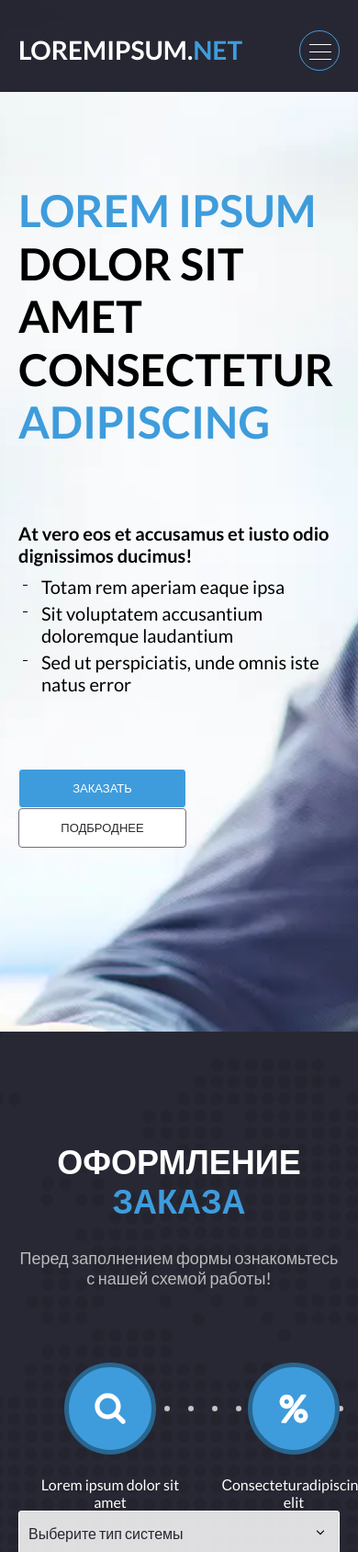
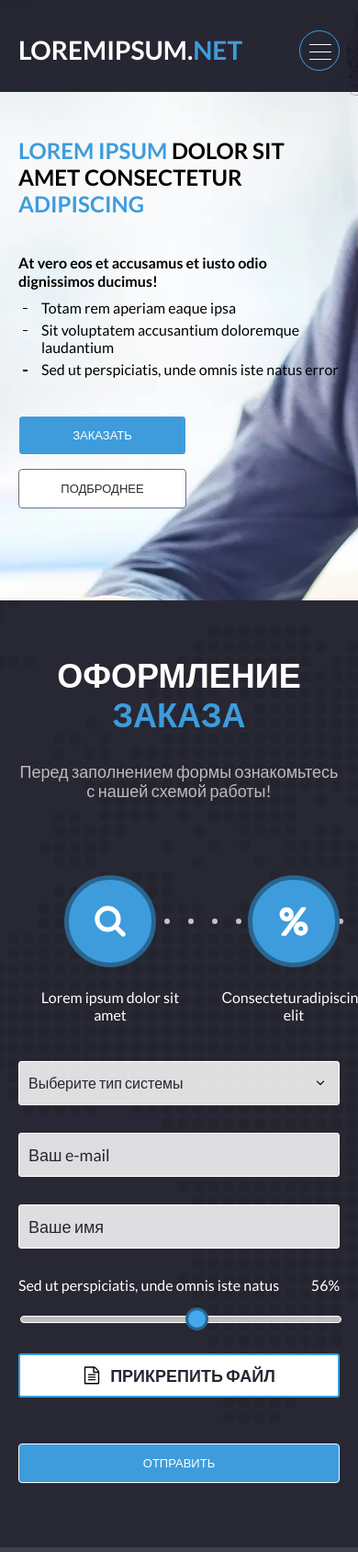
Before and after one commit to DmitryPash/SoftCorp, a website: page src/index.html in a window 390 px wide. Shown: the top 1688 px of the page at 92% size. Drawn offline with nearby package versions, Linux system fonts and the light colour scheme; files that its build step writes are made by us from their sources; files whose address does not match are found by name.

Commit message:
response renew
response renew

```diff
--- a/src/index.html
+++ b/src/index.html
@@ -11,15 +11,15 @@
           <div class="main-screen__list-title">
             At vero eos et accusamus et iusto odio dignissimos ducimus!
           </div>
-          <ul>
-            <li>Totam rem aperiam eaque ipsa</li>
-            <li>Sit voluptatem accusantium doloremque laudantium</li>
-            <li>Sed ut perspiciatis, unde omnis iste natus error</li>
+          <ul class="main-screen__list-ul">
+            <li class="main-screen__list-li">Totam rem aperiam eaque ipsa</li>
+            <li class="main-screen__list-li">Sit voluptatem accusantium doloremque laudantium</li>
+            <li class="main-screen__list-li">Sed ut perspiciatis, unde omnis iste natus error</li>
           </ul>
         </div>
         <div class="main-screen__btns">
           <div class="ui-btn main-screen-btn">заказать</div>
-          <div class="ui-btn ui-btn-more main-screen-btn">подброднее</div>
+          <div class="ui-btn ui-btn_more main-screen-btn">подброднее</div>
         </div>
       </div>
     </div>
@@ -81,7 +81,7 @@
           <div class="row rg30">
             <div class="col-md-4">
               <div class="select-menu">
-                <input type="hidden" class="selected-options" value="">
+                <input type="hidden" class="selected-options" value="" name="sistemType">
                 <div class="select">
                   <span>Выберите тип системы</span>
                   <svg class="select__icon">
@@ -106,17 +106,17 @@
             </div>
             <div class="col-md-4">
               <div class="ui-field">
-                <input type="email" placeholder="Ваш e-mail" class="ui-field__input">
+                <input type="email" name="email" placeholder="Ваш e-mail" class="ui-field__input">
               </div>
             </div>
             <div class="col-md-4">
               <div class="ui-field">
-                <input type="text" placeholder="Ваше имя" class="ui-field__input">
+                <input type="text" name="firstname" placeholder="Ваше имя" class="ui-field__input">
               </div>
             </div>
             <div class="col-md-8">
               <div class="ui-field-range">
-                <label class="ui-field-range__header" for="field-range">
+                <label class="ui-field-range__header" for="range">
                   <div class="ui-field-range__title">
                     Sed ut perspiciatis, unde omnis iste natus
                   </div>
@@ -124,7 +124,7 @@
                    <span class="ui-field-range__value-num">75</span>%
                   </div>
                 </label>
-                <input type="range" min="1" max="100" value="56" name="field-range" id="field-range" class="ui-field-range__input">
+                <input type="range" min="1" max="100" value="56" name="range" id="range" class="ui-field-range__input">
               </div>
             </div>
             <div class="col-md-4">
@@ -135,7 +135,7 @@
                   </svg>
                   прикрепить файл
                 </label>
-                <input type="file" id="field_file" name="field_file" class="ui-field-file__input"></input>
+                <input type="file" name="file" id="field_file" name="field_file" class="ui-field-file__input"></input>
               </div>
             </div>
           </div>
--- a/src/scss/base/_UI.scss
+++ b/src/scss/base/_UI.scss
@@ -22,7 +22,7 @@
         transform: translate3d(3px, -3px, -3px);
         box-shadow: -3px 3px 10px 0px $blue;
     }
-    &-more {
+    &_more {
         background-color: #fff;
         color: #2A2B30;
         border-color: #6F6D7B;
--- a/src/scss/layout/_main-screen.scss
+++ b/src/scss/layout/_main-screen.scss
@@ -4,6 +4,9 @@
     background-repeat: no-repeat;
     background-position: top;
     background-size: cover;
+     @media(max-width:768px) {
+            padding: 150px 0px 100px 0px;
+        }
     &-wrapper {
         max-width: 780px;
     }
@@ -13,24 +16,44 @@
         font-weight: 700;
         color: #000;
         margin-bottom: 80px;
+         @media(max-width:1024px) {
+                font-size: rem(42);
+            }
+         @media(max-width:576px) {
+                font-size: rem(38);
+            }
+         @media(max-width:400px) {
+                font-size: rem(24);
+                margin-bottom: 40px;
+            }
     }
     &__list {
         color: #000;
         margin-bottom: 80px;
+         @media(max-width:1024px) {
+                margin-bottom: 40px;
+            }
         &-title {
             font-size: rem(20);
             font-weight: 700;
             margin-bottom: 10px;
+             @media(max-width:576px) {
+                    font-size: rem(16);
+                }
         }
-        ul {
+        &-ul {
             padding-left: 25px;
-            li {
+        }
+        &-li{
                 position: relative;
                 margin-bottom: 5px;
                 font-weight: 400;
                 font-size: rem(20);
+                 @media(max-width:576px) {
+                        font-size: rem(16);
+                    }
             }
-            li::before {
+            &-li::before {
                 content: "";
                 display: inline-block;
                 position: absolute;
@@ -40,7 +63,6 @@
                 height: 1.5px;
                 background-color: #000;
             }
-        }
     }
     &__btns {
         line-height: 0;
@@ -48,8 +70,16 @@
     &-btn {
         max-width: 183px;
         margin-right: 30px;
+         @media(max-width:450px) {
+                display: block;
+                margin-right: 0;
+                margin-bottom: 15px;
+            }
         &:last-child {
             margin-right: 0;
+             @media(max-width:450px) {
+                    margin-bottom: 0px;
+                }
         }
     }
 }
--- a/src/scss/layout/_ordering.scss
+++ b/src/scss/layout/_ordering.scss
@@ -4,6 +4,9 @@
     background-repeat: no-repeat;
     background-position: center;
     background-size: cover;
+     @media(max-width:768px) {
+            padding: 60px 0px 70px 0px;
+        }
     &-header {
         text-align: center;
         margin-bottom: 80px;
@@ -13,8 +16,12 @@
             margin-bottom: 50px;
         }
         &__submit {
-            max-width: 300px;
-
+            display: block;
+            max-width: 370px;
+            margin: 0 auto;
+             @media(max-width:576px) {
+                    max-width: 100%;
+                }
         }
     }
     &__title {
@@ -32,7 +39,9 @@
         overflow-x: scroll;
         margin-bottom: 80px;
         @media(max-width:1024px) {
-            margin: 0 -20px;
+            margin-right: -20px;
+            margin-left: -20px;
+            margin-bottom: 40px;
             padding: 0 20px;
         }
         &::-webkit-scrollbar {
```
Also changed, not shown: dist/css/style.css, dist/index.html, 1 other file.
